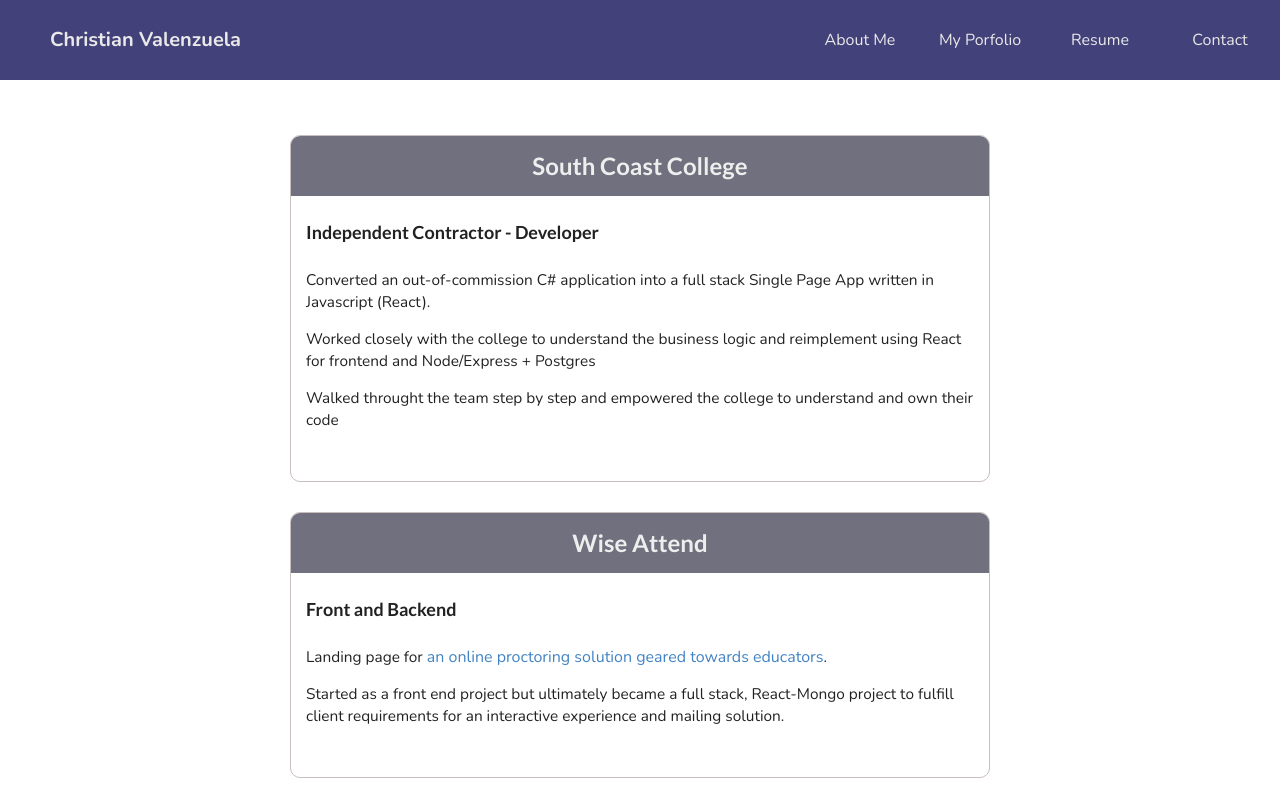
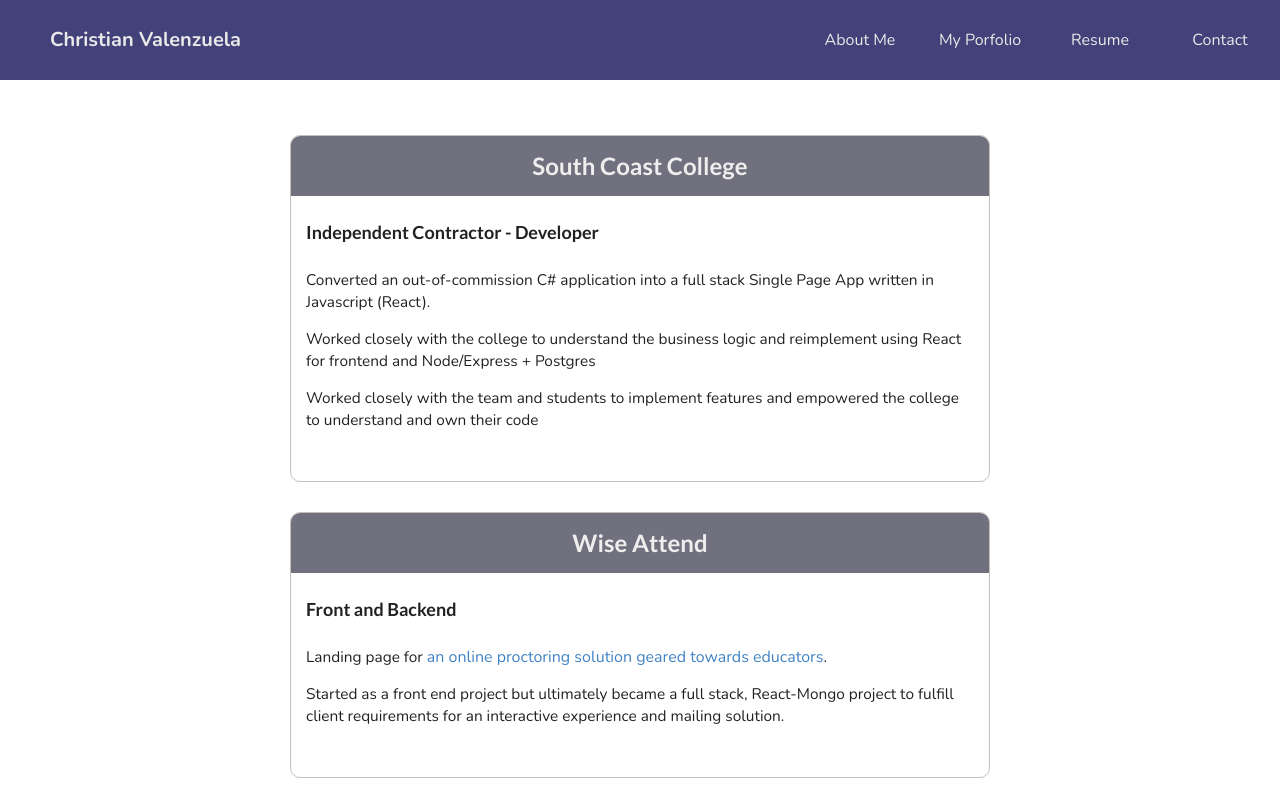
Before and after one commit to chris-av/portfolio-react, a React (Create React App) app: page /portfolio in a window 1280 px wide. Shown: the top 800 px of the page. Built offline with nearby package versions, Linux system fonts and the light colour scheme.

Commit message:
fix grammar

```diff
--- a/src/pages/Portfolio/portfolio.data.js
+++ b/src/pages/Portfolio/portfolio.data.js
@@ -8,7 +8,7 @@
       <div>
         <p>Converted an out-of-commission C# application into a full stack Single Page App written in Javascript (React).</p>
         <p>Worked closely with the college to understand the business logic and reimplement using React for frontend and Node/Express + Postgres</p>
-        <p>Walked throught the team step by step and empowered the college to understand and own their code</p>
+        <p>Worked closely with the team and students to implement features and empowered the college to understand and own their code</p>
       </div>
     )
   },
```
